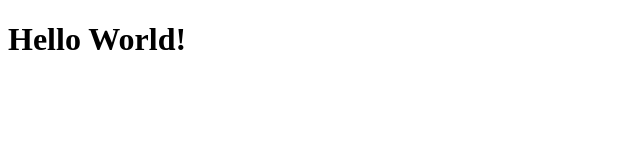
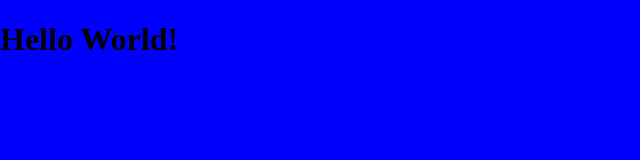
Before and after one commit to ssarraci/prework-personal, a plain HTML site: page index.html in a window 1280 px wide. Shown: the whole page, without its empty margins (0-640 px from the left). Drawn offline with Linux system fonts and the light colour scheme.

Commit message:
add style.css, connect to index.html

```diff
--- a/index.html
+++ b/index.html
@@ -1,6 +1,7 @@
 <!DOCTYPE html>
 <html lang="en">
 <head>
+    <link rel="stylesheet" href="style.css">
     <title>BTS</title>
 </head>
 <body>
--- /dev/null
+++ b/style.css
@@ -0,0 +1,4 @@
+body {
+    background-color: blue;
+    margin: auto;
+}
```
